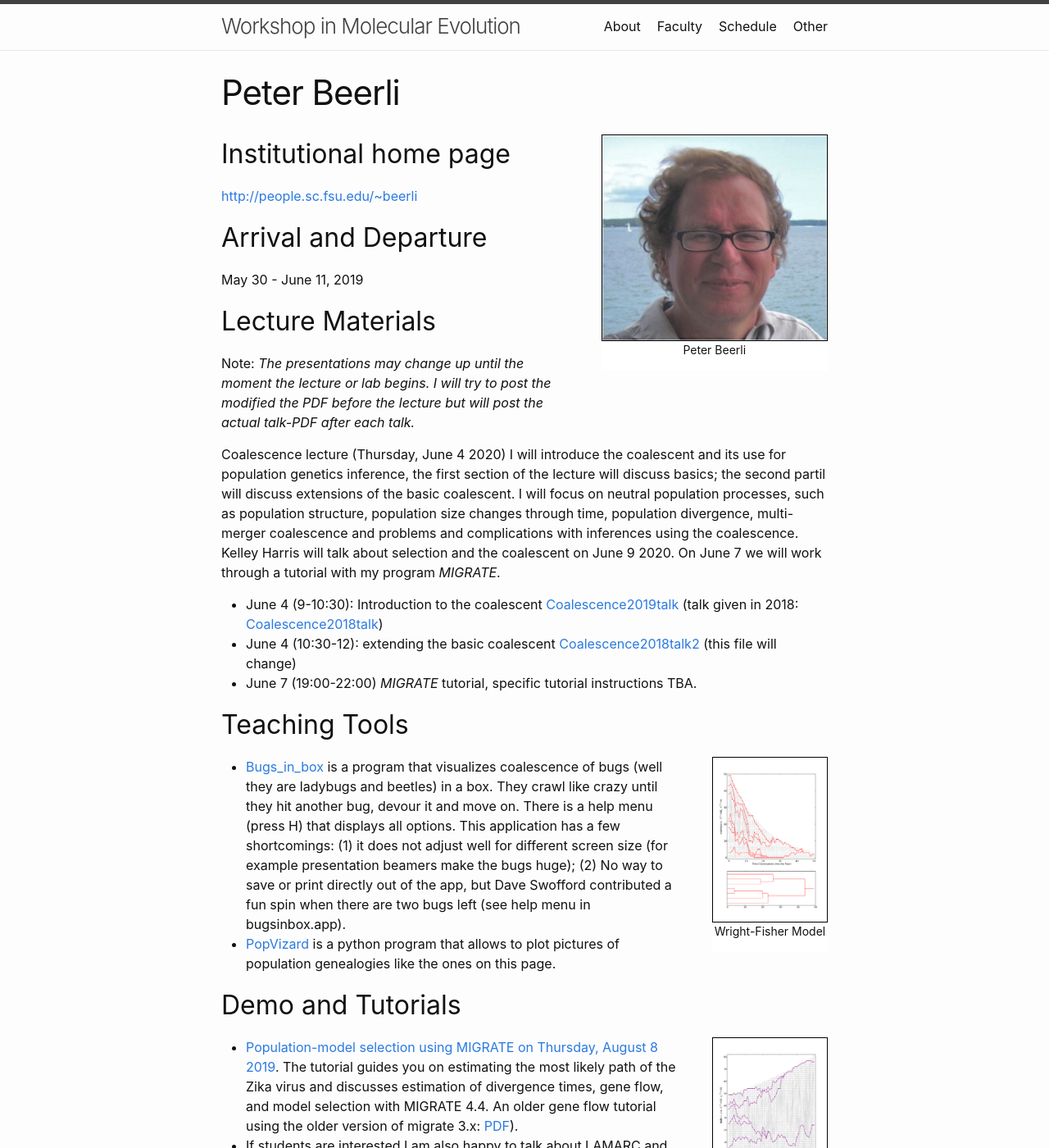
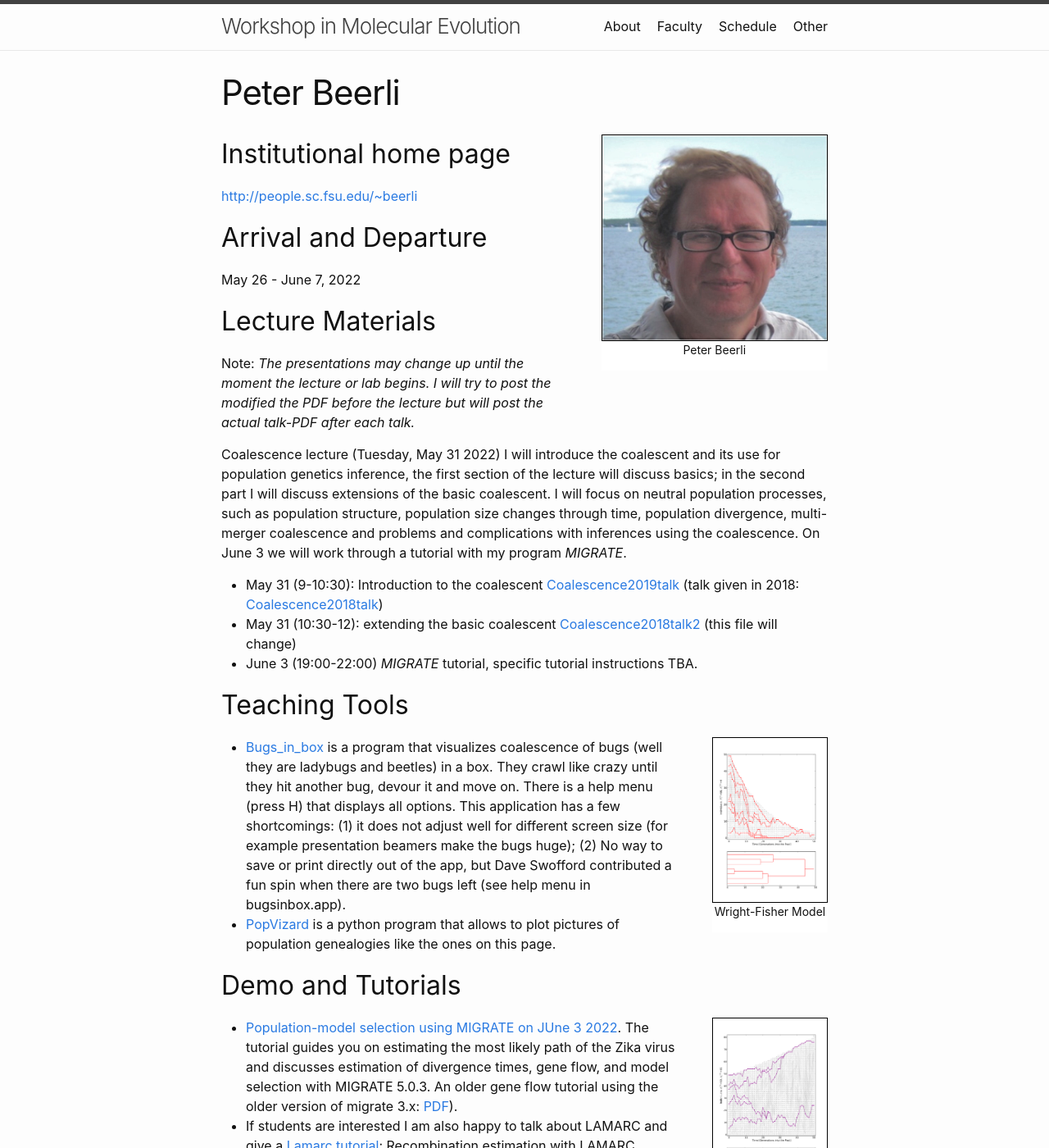
Before and after one commit to molevolworkshop/molevolworkshop.github.io, a Jekyll site: the page built from faculty/beerli/beerli.md, in a window 1280 px wide and 1400 px high. Shown: the whole window at 82% size. Built offline with Jekyll 4.4.1, drawn with Linux system fonts in a browser that asks for light colours.

Commit message:
changed beerli material

```diff
--- a/faculty/beerli/beerli.md
+++ b/faculty/beerli/beerli.md
@@ -11,18 +11,19 @@ permalink: /faculty-beerli/
 
 ## Arrival and Departure
 
-May 30 - June 11, 2019
+May 26 - June 7, 2022
 
 ## Lecture Materials
 
 Note: *The presentations may change up until the moment the lecture or lab begins. I will try to post the modified the PDF before the lecture but will post the actual talk-PDF after each talk.*
 <!-- , and Laura Kubatko will follow and talk about speciestrees/genetree estimation. -->
 
-Coalescence lecture (Thursday, June 4 2020) I will introduce the coalescent and its use for population genetics inference, the first section of the lecture will discuss basics;  the second partil will discuss extensions of the basic coalescent. I will focus on neutral population processes, such as population structure, population size changes through time, population divergence, multi-merger coalescence and problems and complications with inferences using the coalescence. Kelley Harris will talk about selection and the coalescent on June 9 2020. On June 7 we will work through a tutorial with my program *MIGRATE*.
+Coalescence lecture (Tuesday, May 31 2022) I will introduce the coalescent and its use for population genetics inference, the first section of the lecture will discuss basics;  in the second part I will discuss extensions of the basic coalescent. I will focus on neutral population processes, such as population structure, population size changes through time, population divergence, multi-merger coalescence and problems and complications with inferences using the coalescence.
+<!-- Kelley Harris will talk about selection and the coalescent on June 9 2020.--> On June 3 we will work through a tutorial with my program *MIGRATE*.
 
-* June 4 (9-10:30): Introduction to the coalescent [Coalescence2019talk]({{ site.baseurl }}/assets/pdf/beerli/talk1-opt.pdf) (talk given in 2018: [Coalescence2018talk](https://peterbeerli.com/workshops/mbl/2018/talk1.pdf))
-* June 4 (10:30-12): extending the basic coalescent [Coalescence2018talk2]({{ site.baseurl }}/assets/pdf/beerli/talk2-opt.pdf) (this file will change)
-* June 7 (19:00-22:00) *MIGRATE* tutorial, specific tutorial instructions TBA.
+* May 31 (9-10:30): Introduction to the coalescent [Coalescence2019talk]({{ site.baseurl }}/assets/pdf/beerli/talk1-opt.pdf) (talk given in 2018: [Coalescence2018talk](https://peterbeerli.com/workshops/mbl/2018/talk1.pdf))
+* May 31 (10:30-12): extending the basic coalescent [Coalescence2018talk2]({{ site.baseurl }}/assets/pdf/beerli/talk2-opt.pdf) (this file will change)
+* June 3 (19:00-22:00) *MIGRATE* tutorial, specific tutorial instructions TBA.
 
 ## Teaching Tools
 {% include figure.html description="Wright-Fisher Model" url="/faculty/beerli/img/Wf.png" css="image-right" %}
@@ -33,7 +34,7 @@ Coalescence lecture (Thursday, June 4 2020) I will introduce the coalescent and
 ## Demo and Tutorials
 {% include figure.html description="Canning Model" url="/faculty/beerli/img/Canning.png" css="image-right" %}
 
-* [Population-model selection using MIGRATE on Thursday, August 8 2019](http://peterbeerli.com/workshops/mbl/2018/tutorial). The tutorial guides you on estimating the most likely path of the Zika virus and discusses estimation of divergence times, gene flow, and model selection with MIGRATE 4.4. An older gene flow tutorial using the older version of migrate 3.x: [PDF](http://peterbeerli.com/workshops/mbl/2018/tutorial)).
+* [Population-model selection using MIGRATE on JUne 3 2022](http://peterbeerli.com/workshops/mbl/2018/tutorial). The tutorial guides you on estimating the most likely path of the Zika virus and discusses estimation of divergence times, gene flow, and model selection with MIGRATE 5.0.3. An older gene flow tutorial using the older version of migrate 3.x: [PDF](http://peterbeerli.com/workshops/mbl/2018/tutorial)).
 * If students are interested I am also happy to talk about LAMARC and give a [Lamarc tutorial](https://molevol.mbl.edu/index.php/Lamarc_tutorial): Recombination estimation with LAMARC
 
 ## Bayes factors and effect of parallel runs of MIGRATE
```
